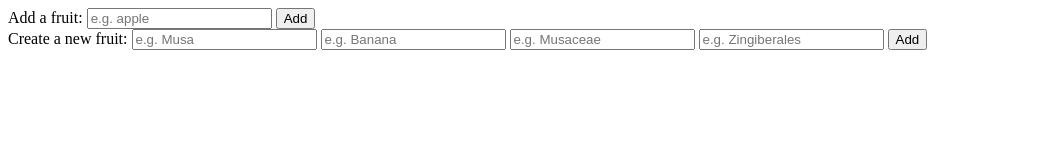
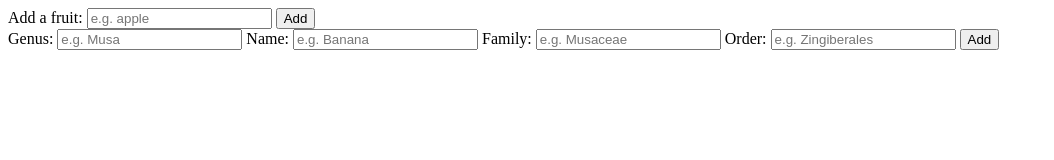
Before and after one commit to Tanjya/fruit-app-backend-project-day2, a plain HTML site: page index.html in a window 1280 px wide. Shown: the whole page, without its empty margins (0-1054 px from the left). Drawn offline with Linux system fonts and the light colour scheme.

Commit message:
basic form in index.html

```diff
--- a/index.html
+++ b/index.html
@@ -13,14 +13,16 @@
             <input type="text" id="fruitInput" name="fruit" placeholder="e.g. apple" required>
             <button type="submit">Add</button>
         </form>
-        <form>
-            <label for="fruitInput">Create a new fruit:</label>
+        <form id="createFruitForm">
+            <label for="fruitInput">Genus:</label>
             <input type="text" id="fruitGenus" name="fruit" placeholder="e.g. Musa" required>
+            <label for="fruitInput">Name:</label>
             <input type="text" id="fruitName" name="fruit" placeholder="e.g. Banana" required>
+            <label for="fruitInput">Family:</label>
             <input type="text" id="fruitFamily" name="fruit" placeholder="e.g. Musaceae" required>
+            <label for="fruitInput">Order:</label>
             <input type="text" id="fruitOrder" name="fruit" placeholder="e.g. Zingiberales" required>
             <button type="submit"id="createFruitBtn">Add</button>
-
 
         </form>
     </section>
```
